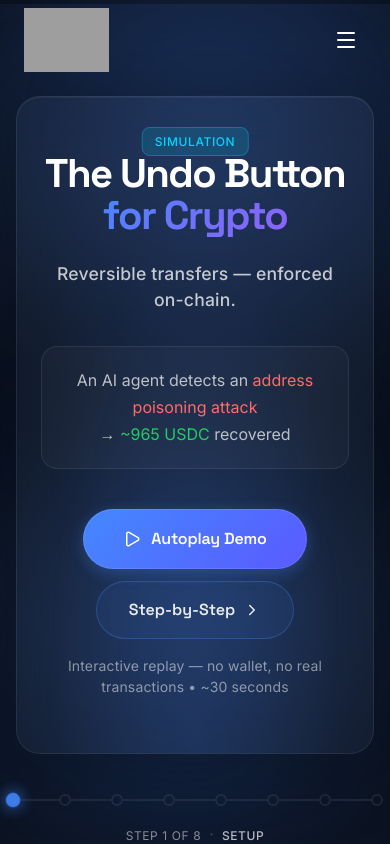
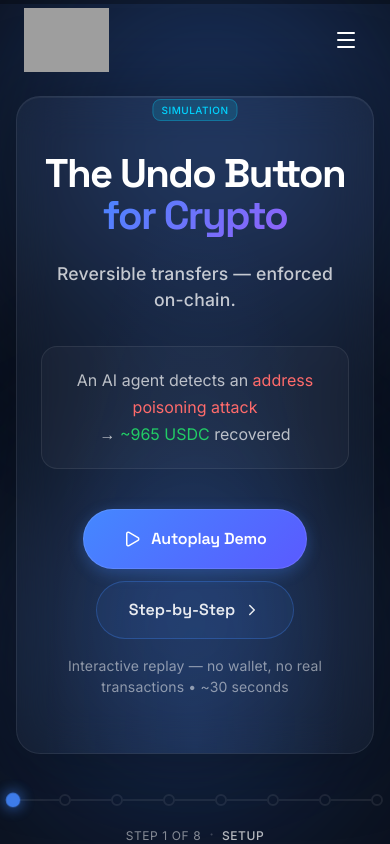
Before and after one commit to calvinrewindx/rewindx-landing, a Next.js app: page /demo in a window 390 px wide. Shown: the top 844 px of the page. Built offline with nearby package versions, Linux system fonts and the light colour scheme; grey boxes are pictures that could not be loaded.

Commit message:
fix: simulation badge fixed position and mobile responsive

```diff
--- a/src/app/components/demo/DemoPlayer.tsx
+++ b/src/app/components/demo/DemoPlayer.tsx
@@ -163,10 +163,10 @@ export default function DemoPlayer() {
       data-step={currentStep}
       style={{ backgroundColor: getStepBg() }}
     >
-      {/* Demo Badge - fixed center on demo box */}
-      <div className="fixed top-32 left-1/2 -translate-x-1/2 z-50">
+      {/* Demo Badge - fixed center */}
+      <div className="fixed top-24 md:top-28 left-1/2 -translate-x-1/2 z-[60]">
         <span
-          className="px-3 py-1.5 rounded-lg text-xs font-medium uppercase tracking-wider"
+          className="px-2 py-1 md:px-3 md:py-1.5 rounded-lg text-[10px] md:text-xs font-medium uppercase tracking-wider"
           style={{
             background: 'rgba(0, 212, 255, 0.15)',
             border: '1px solid rgba(0, 212, 255, 0.3)',
```
